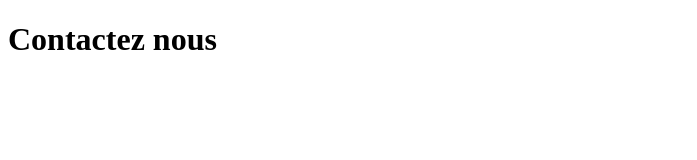
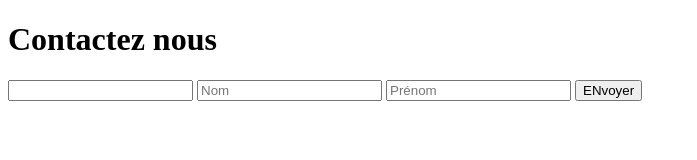
Before and after one commit to Candice-10/Test-GIT, a plain HTML site: page contact.html in a window 1280 px wide. Shown: the whole page, without its empty margins (0-697 px from the left). Drawn offline with Linux system fonts and the light colour scheme.

Commit message:
Création du formulaire de contact

```diff
--- a/contact.html
+++ b/contact.html
@@ -9,5 +9,12 @@
 
     <h1>Contactez nous</h1>
 
+    <form action="">
+        <input type="email">
+        <input type="text" placeholder="Nom">
+        <input type="text" placeholder="Prénom">
+        <button>ENvoyer</button>
+    </form>
+
 </body>
 </html>
```
